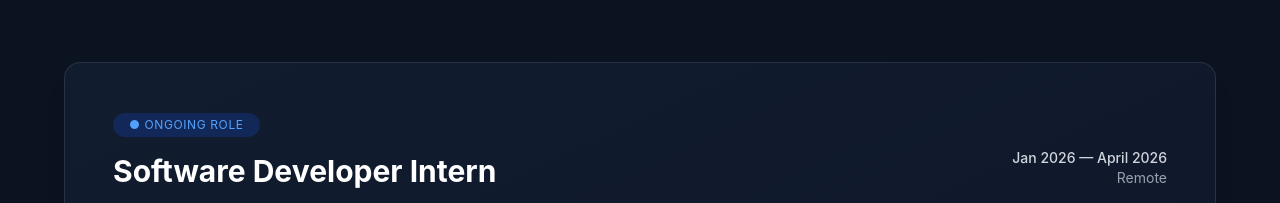
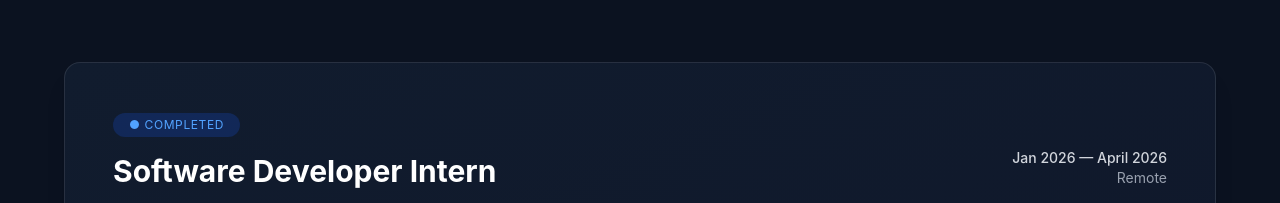
Before and after one commit to Dharmendra110/Portfolio, a React (Vite) app: page / in a window 1280 px wide. Shown: the part 1615-1818 px from the top of the page. Built offline with nearby package versions, Linux system fonts and the light colour scheme.

Commit message:
Updated experience section after internship completion

```diff
--- a/src/components/Experience.jsx
+++ b/src/components/Experience.jsx
@@ -27,7 +27,7 @@ export default function Experience() {
 
             <div>
               <span className="inline-block text-xs tracking-wider bg-blue-600/20 text-blue-400 px-4 py-1 rounded-full mb-4">
-                ● ONGOING ROLE
+                  ● COMPLETED
               </span>
 
               <h3 className="text-2xl sm:text-3xl font-bold text-white">
```
